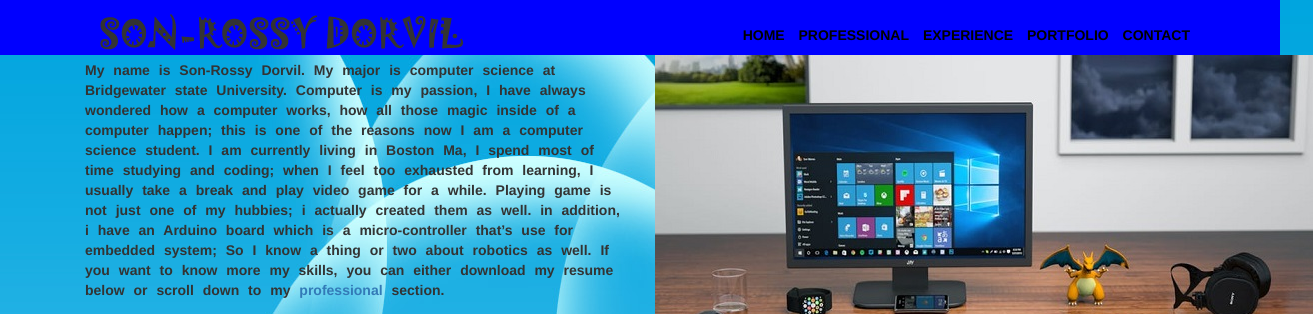
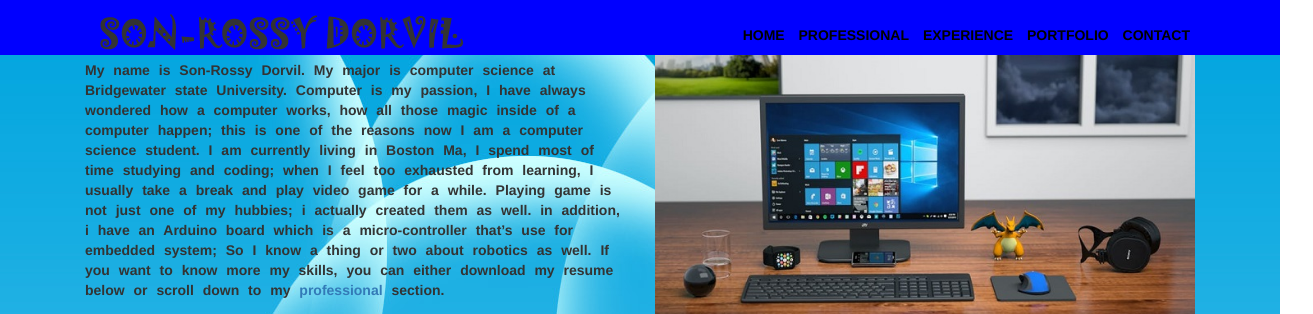
Before and after one commit to SonRossy/HomePage, a plain HTML site: page index.html in a window 1280 px wide. Shown: the top 314 px of the page, 1313 px wide, since content can reach past the window. Drawn offline with nearby package versions, Linux system fonts and the light colour scheme.

Commit message:
fixing image size

```diff
--- a/index.html
+++ b/index.html
@@ -45,7 +45,7 @@
         <h3>"Success is not final; failure is not fatal: It is the courage to continue that counts."</h3>
     </div>
     <div class="col-md-6 computer">
-      <img src="computer.png" alt="">
+      <img class="img-responsive" src="computer.png" alt="">
     </div>
   </div>
   <a name="pro"></a>
```
